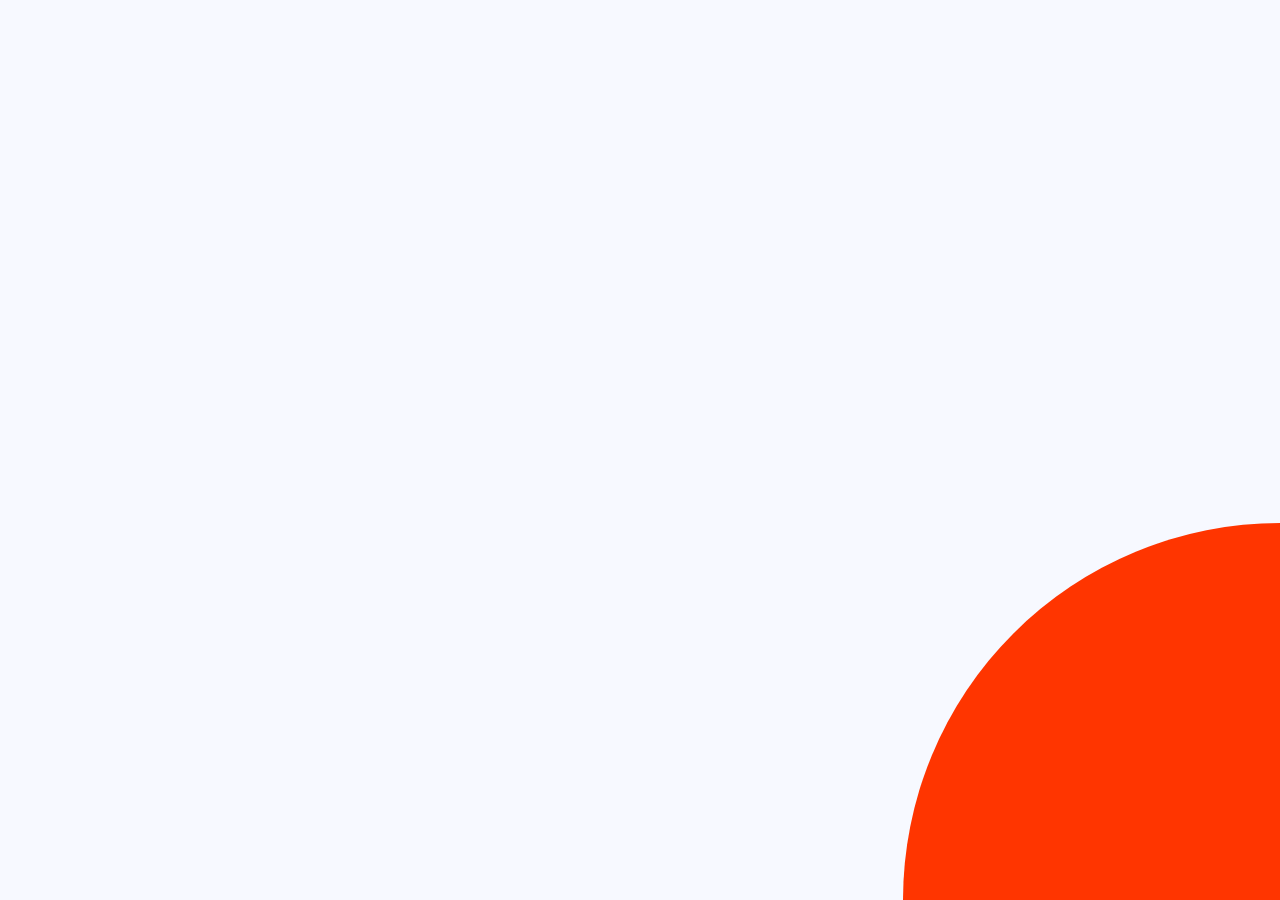
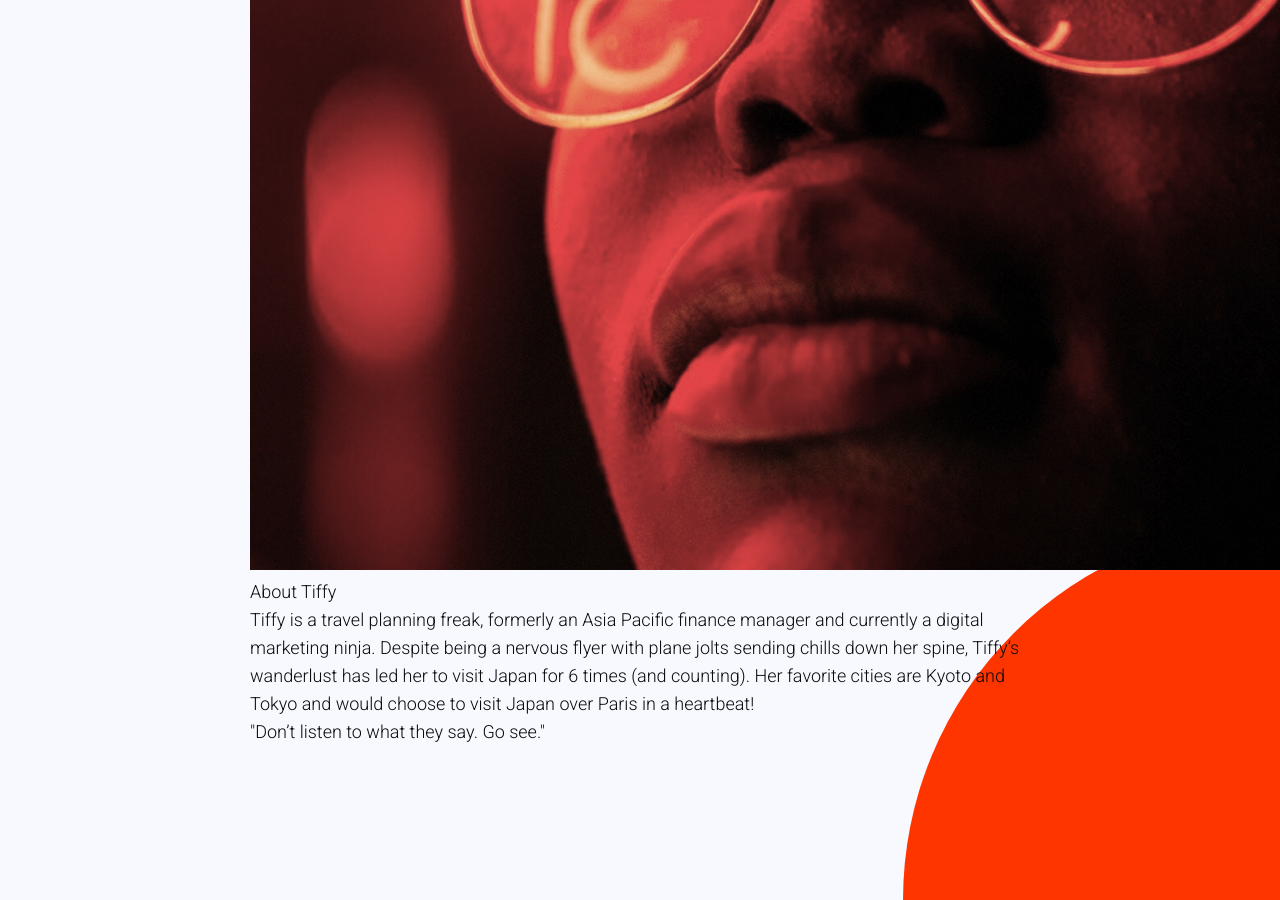
Before and after one commit to williamsandrewjacob/anightinjapan, a Jekyll site: the page built from about.markdown, in a window 1280 px wide and 900 px high, scrolled down 508 px. Built offline with Jekyll 4.4.1, drawn with Linux system fonts in a browser that asks for light colours.

Commit message:
Updated About

```diff
--- a/about.markdown
+++ b/about.markdown
@@ -4,4 +4,10 @@
 layout: default
 ---
 
+![about.jpg](/uploads/about.jpg)
+
 About Tiffy
+
+Tiffy is a travel planning freak, formerly an Asia Pacific finance manager and currently a digital marketing ninja. Despite being a nervous flyer with plane jolts sending chills down her spine, Tiffy’s wanderlust has led her to visit Japan for 6 times (and counting). Her favorite cities are Kyoto and Tokyo and would choose to visit Japan over Paris in a heartbeat!
+
+&quot;Don't listen to what they say. Go see.&quot;
```
